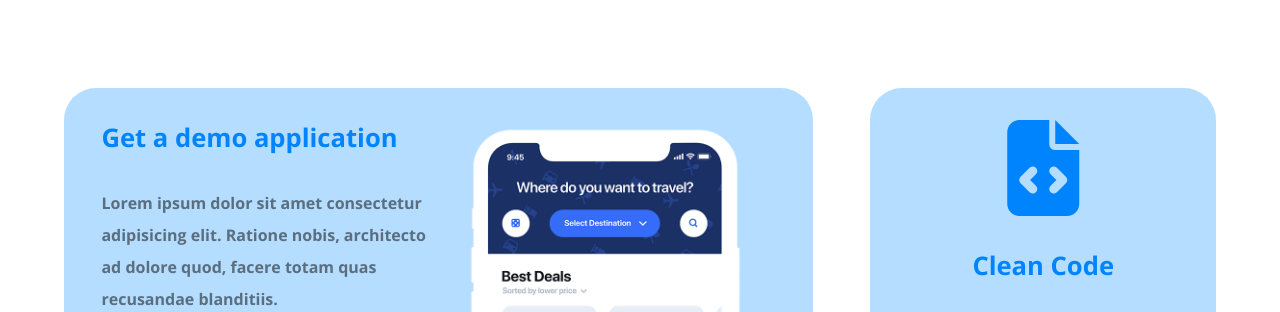
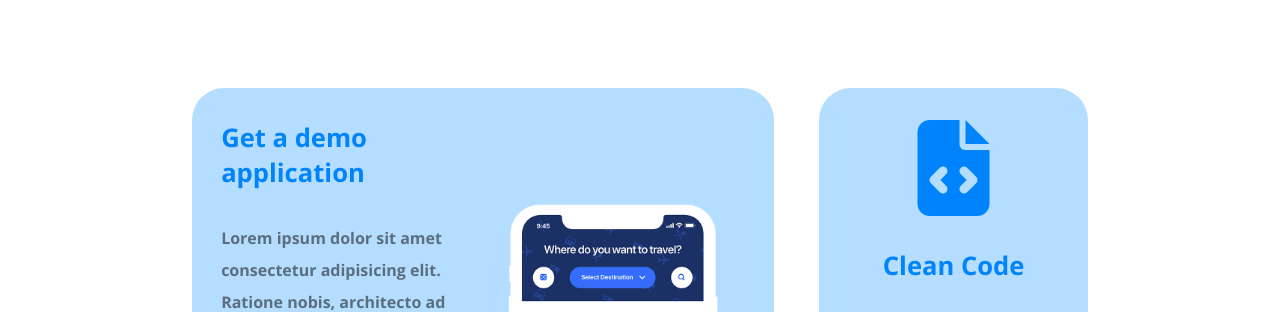
Before and after one commit to micheleTummolo/htmlcss-responsive-layout, a plain HTML site: page index.html in a window 1280 px wide. Shown: the part 72-384 px from the top of the page. Drawn offline with nearby package versions, Linux system fonts and the light colour scheme.

Commit message:
Done large desktop viewport

```diff
--- a/css/viewport.css
+++ b/css/viewport.css
@@ -147,3 +147,10 @@
     }
 /* Sixth section */
 }
+
+/* Large Desktop */
+@media screen and (min-width: 1200px) {
+    .row {
+        width: 70%;
+    }
+}
```
